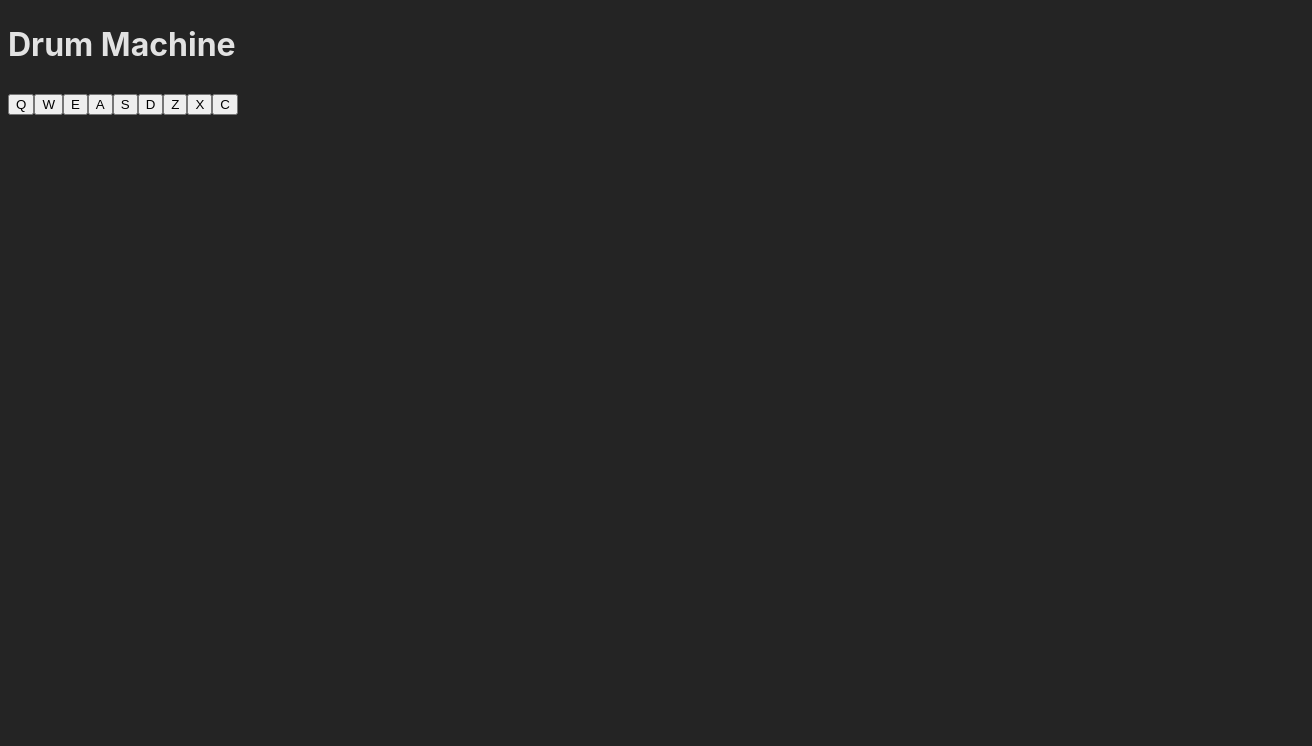
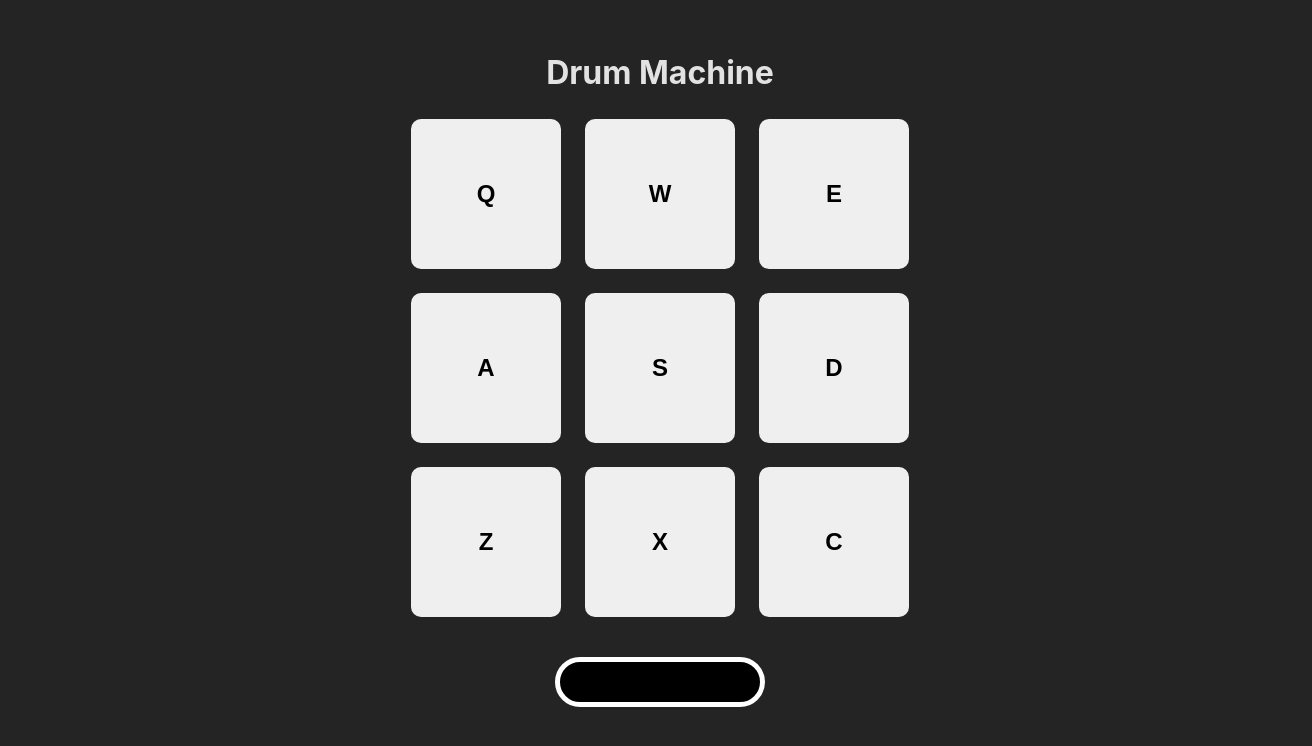
Before and after one commit to BBualdo/drum-machine, a React (Vite) app: page / in a window 1280 px wide. Shown: the top 746 px of the page, 1312 px wide, since content can reach past the window. Built offline with nearby package versions, Linux system fonts and the light colour scheme.

Commit message:
Simple Styling

```diff
--- a/src/index.scss
+++ b/src/index.scss
@@ -7,3 +7,40 @@
 	color: rgba(255, 255, 255, 0.87);
 	background-color: #242424;
 }
+
+.container {
+	align-items: center;
+	display: flex;
+	flex-direction: column;
+	justify-content: center;
+	padding: 20px;
+	width: 100%;
+
+	.whole-drum {
+		column-gap: 24px;
+		display: grid;
+		grid-template-columns: 1fr 1fr 1fr;
+		grid-template-rows: 1fr 1fr 1fr;
+		row-gap: 24px;
+
+		button {
+			border: none;
+			border-radius: 10px;
+			cursor: pointer;
+			font-size: 24px;
+			font-weight: bold;
+			height: 150px;
+			width: 150px;
+		}
+	}
+
+	#display {
+		background-color: rgb(0, 0, 0);
+		border: 5px solid white;
+		border-radius: 40px;
+		font-size: 16px;
+		font-weight: bold;
+		margin-top: 40px;
+		padding: 20px 100px;
+	}
+}
```
